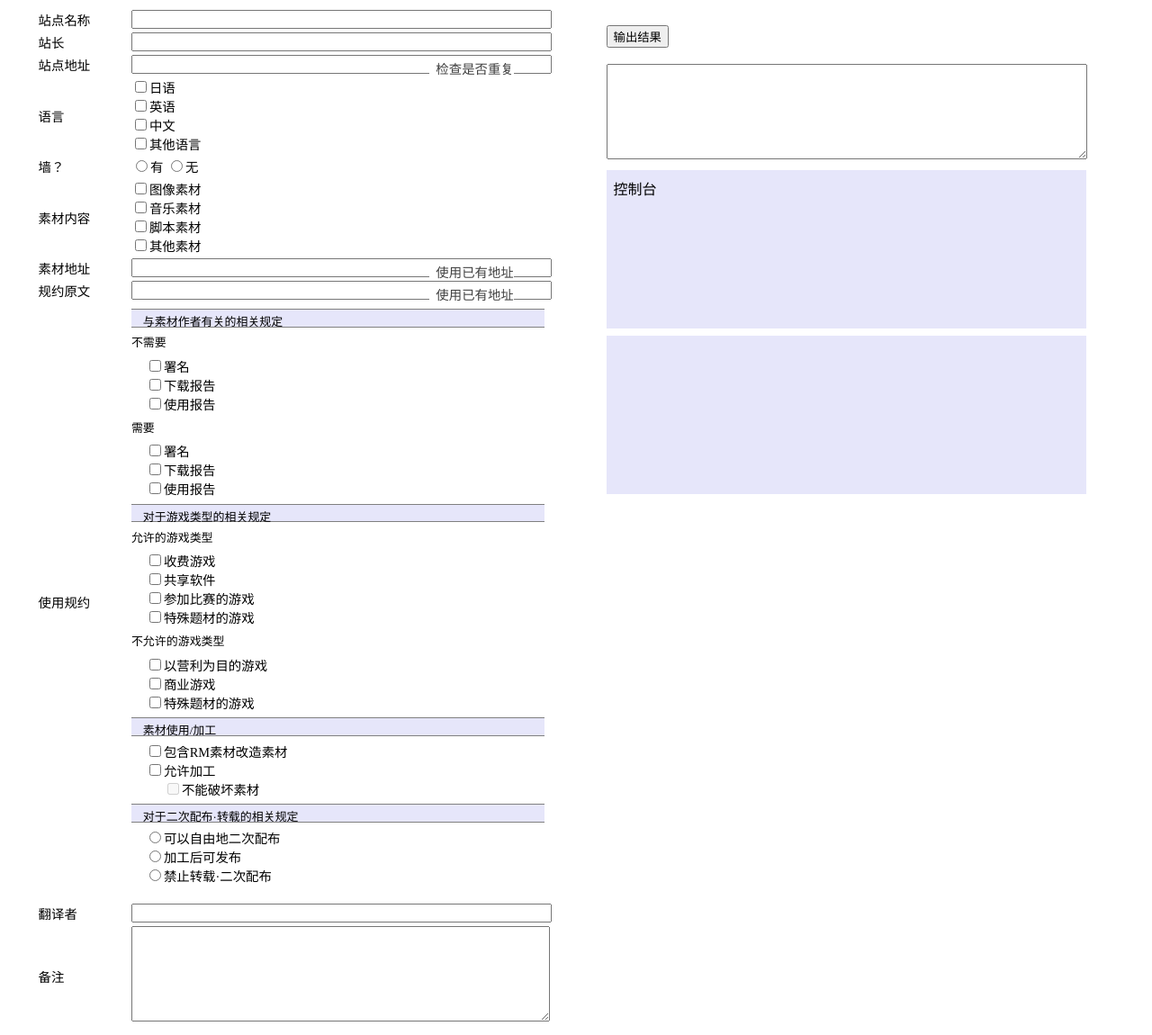
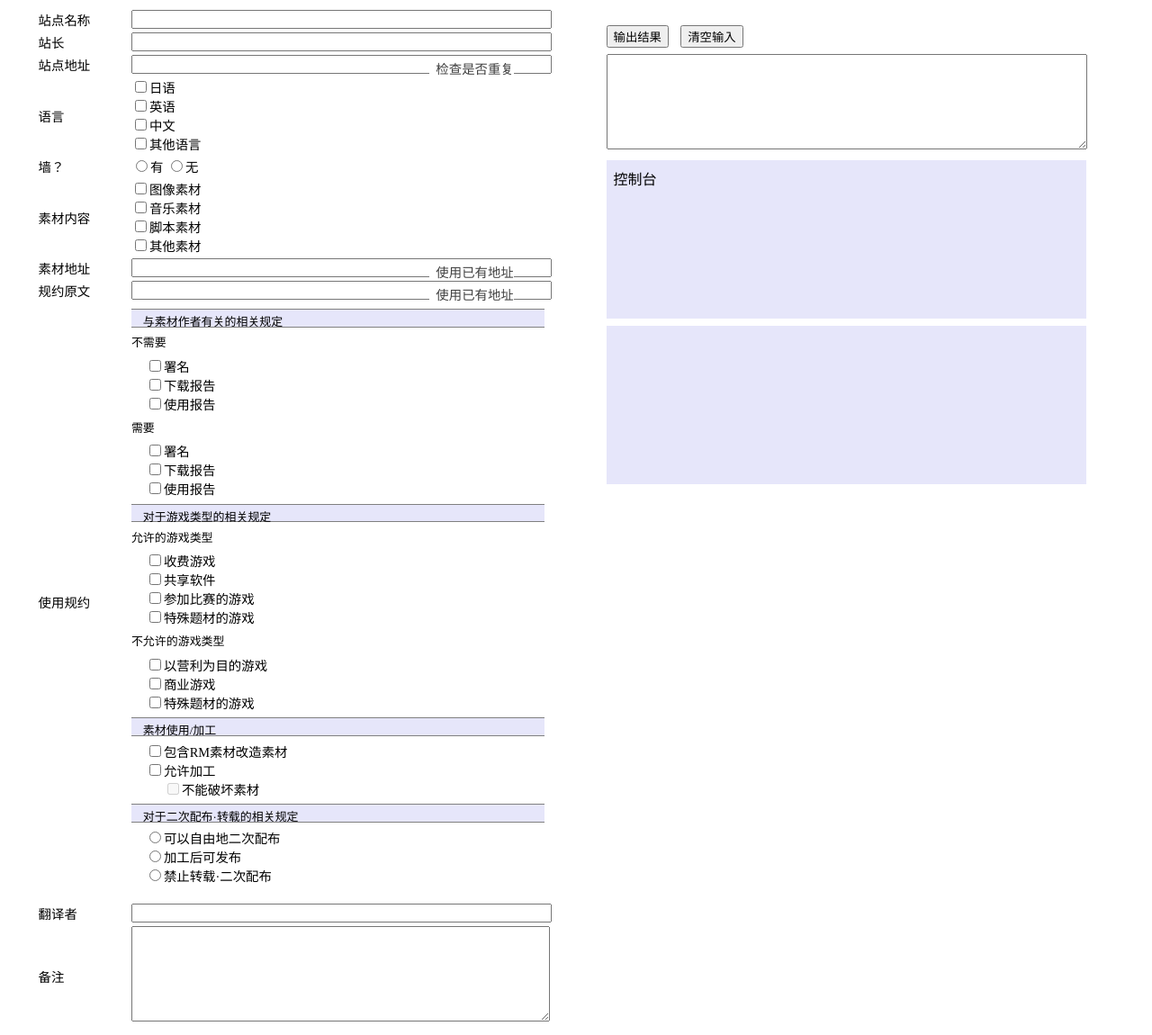
Before and after one commit to miaowm5/rmproject, a Jekyll site: the page generate.html, which Jekyll copies as it is, in a window 1280 px wide and 1150 px high. Shown: the whole window at 90% size. Built offline with Jekyll 4.4.1, drawn with Linux system fonts in a browser that asks for light colours.

Commit message:
add reload page button

```diff
--- a/generate.html
+++ b/generate.html
@@ -48,7 +48,13 @@
       margin-top:20px;
       width:43%;
     }
-    #result{ width:96%;}
+    #result{
+      width:96%;
+      margin-top: 0.5em;
+    }
+    #reload_page{
+      margin-left: 1em;
+    }
     #result_area > div {
       margin-top:8px;
       width:94%;
@@ -353,7 +360,7 @@
 <body onload="load_over()">
   <!-- 最终结果 -->
   <div id="result_area">
-    <button id="show_result">输出结果</button><br><br>
+    <button id="show_result">输出结果</button><button id="reload_page">清空输入</button><br>
     <textarea id="result" tabIndex="99"></textarea>
     <div id="logger">控制台</div>
     <div id="index"></div>
```
Also changed, not shown: other parts of generate.html (+1 -0 lines).
